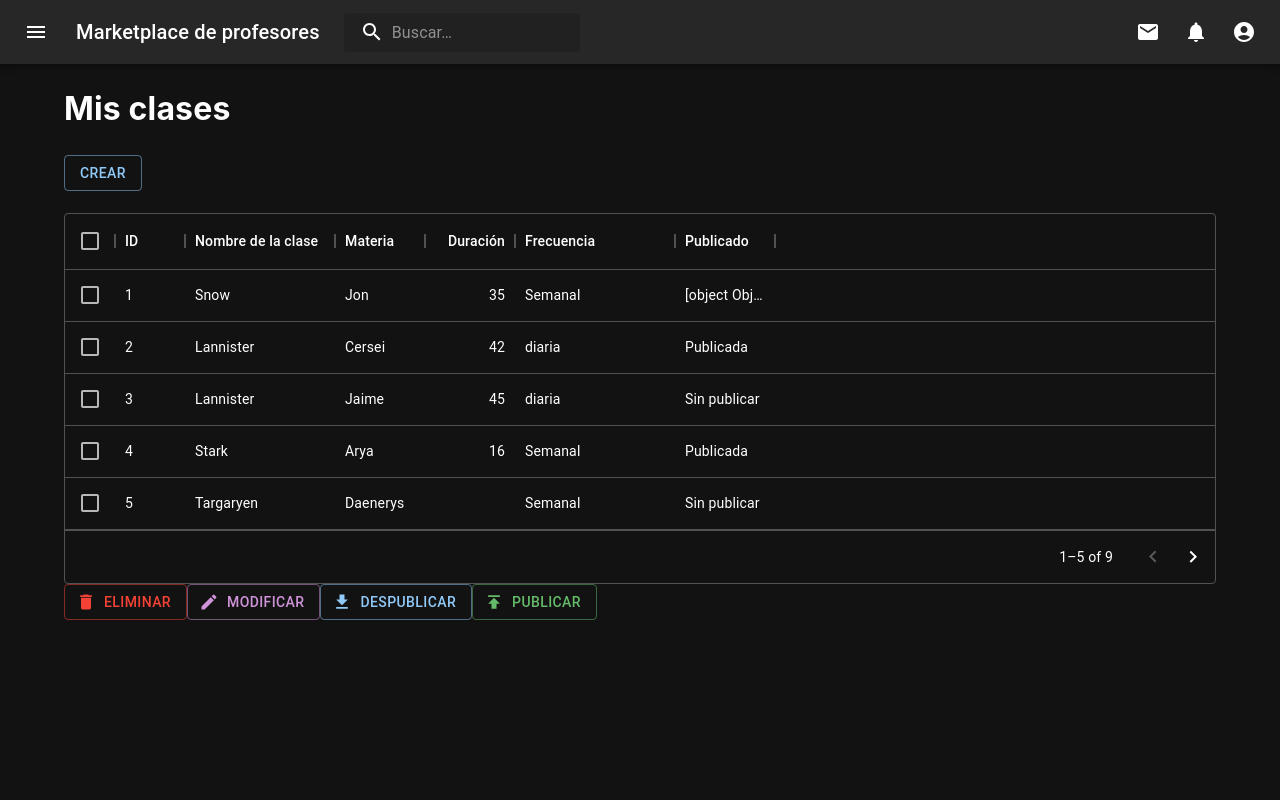
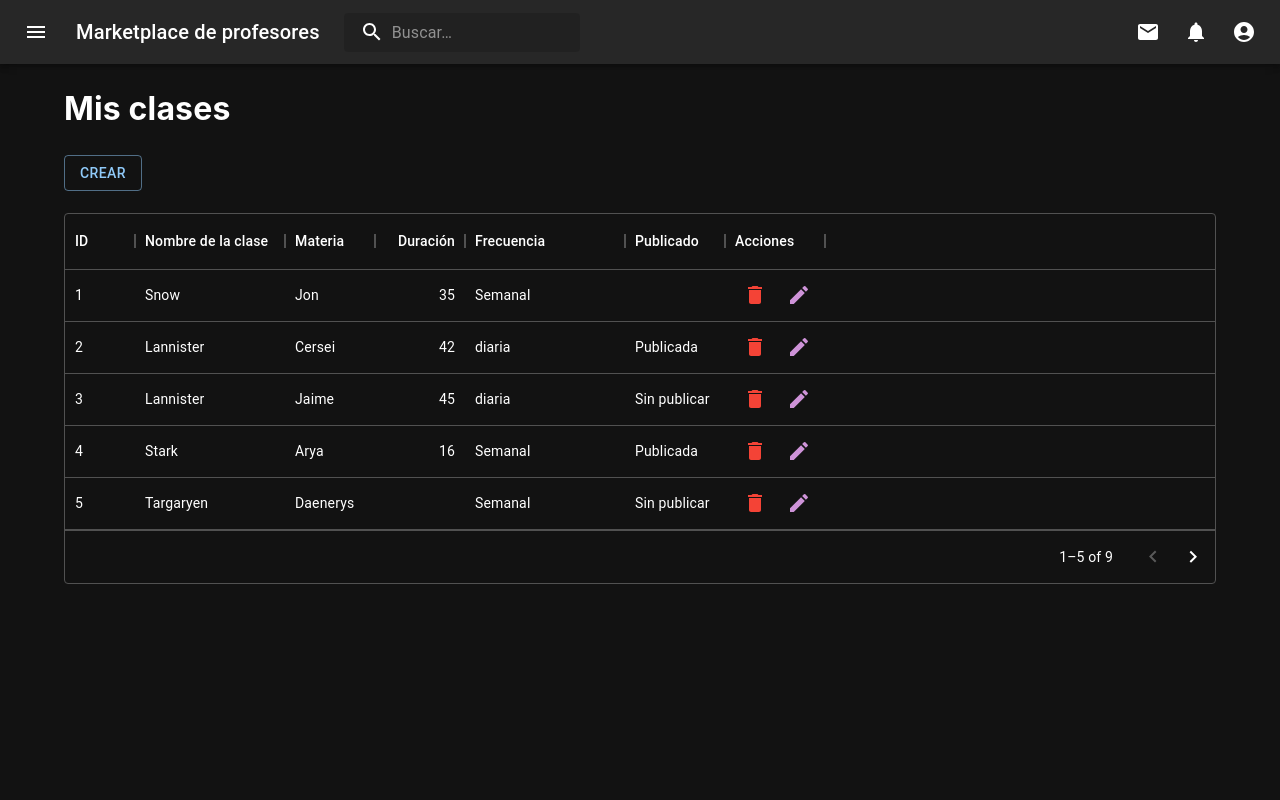
Before and after one commit to 3nu3l/marketplace-profesores-particulares, a Next.js app in the folder frontend/: page /teacherClasses in a window 1280 px wide. Shown: the top 800 px of the page. Built offline with nearby package versions, Linux system fonts and the light colour scheme.

Commit message:
Update teacherClasses.tsx

```diff
--- a/frontend/pages/teacherClasses.tsx
+++ b/frontend/pages/teacherClasses.tsx
@@ -7,7 +7,8 @@ import EditIcon from '@mui/icons-material/Edit';
 import DeleteIcon from '@mui/icons-material/Delete';
 import PublishIcon from '@mui/icons-material/Publish';
 import DownloadIcon from '@mui/icons-material/Download';
-import { Button } from '@mui/material';
+import { Button} from '@mui/material';
+import IconButton from '@mui/material/IconButton'
 import Switch from '@mui/material/Switch';
 
 
@@ -30,20 +31,25 @@ const columns: GridColDef[] = [
     //valueGetter: (params: GridValueGetterParams) =>
     //`${params.row.firstName || ''} ${params.row.lastName || ''}`,
   },
-  { field: 'status', headerName: 'Publicado', width: 100},
+  { field: 'status', headerName: 'Publicado', width: 100 },
+  { field: 'actions', headerName: 'Acciones', renderCell:()=>{return <div><IconButton color="error"><DeleteIcon/></IconButton> <IconButton color="secondary"><EditIcon/></IconButton></div>}}
 ];
 
 const rows = [
-  { id: 1, className: 'Snow', matter: 'Jon', duration: 35, frecuency: 'Semanal', status: <Switch /> },
-  { id: 2, className: 'Lannister', matter: 'Cersei', duration: 42 , frecuency: 'diaria', status: 'Publicada' },
-  { id: 3, className: 'Lannister', matter: 'Jaime', duration: 45, frecuency: 'diaria', status: 'Sin publicar'  },
-  { id: 4, className: 'Stark', matter: 'Arya', duration: 16 , frecuency: 'Semanal', status: 'Publicada' },
-  { id: 5, className: 'Targaryen', matter: 'Daenerys', duration: null , frecuency: 'Semanal', status: 'Sin publicar' },
-  { id: 6, className: 'Melisandre', matter: null, duration: 150 , frecuency: 'Semanal', status: 'Sin publicar' },
-  { id: 7, className: 'Clifford', matter: 'Ferrara', duration: 44 , frecuency: 'diaria', status: 'Publicada' },
-  { id: 8, className: 'Frances', matter: 'Rossini', duration: 36 , frecuency: 'Semanal', status: 'Publicada' },
-  { id: 9, className: 'Roxie', matter: 'Harvey', duration: 65 , frecuency: 'Semanal', status: 'Publicada' },
+  Row(1,'Snow','Jon',35,'Semanal', '' ),
+  { id: 2, className: 'Lannister', matter: 'Cersei', duration: 42, frecuency: 'diaria', status: 'Publicada' },
+  { id: 3, className: 'Lannister', matter: 'Jaime', duration: 45, frecuency: 'diaria', status: 'Sin publicar' },
+  { id: 4, className: 'Stark', matter: 'Arya', duration: 16, frecuency: 'Semanal', status: 'Publicada' },
+  { id: 5, className: 'Targaryen', matter: 'Daenerys', duration: null, frecuency: 'Semanal', status: 'Sin publicar' },
+  { id: 6, className: 'Melisandre', matter: null, duration: 150, frecuency: 'Semanal', status: 'Sin publicar' },
+  { id: 7, className: 'Clifford', matter: 'Ferrara', duration: 44, frecuency: 'diaria', status: 'Publicada' },
+  { id: 8, className: 'Frances', matter: 'Rossini', duration: 36, frecuency: 'Semanal', status: 'Publicada' },
+  { id: 9, className: 'Roxie', matter: 'Harvey', duration: 65, frecuency: 'Semanal', status: 'Publicada' },
 ];
+
+function Row(id, className, matter, duration, frecuency, status){
+  return({ id: id, className: className, matter: matter, duration: duration, frecuency: frecuency, status: status, delete: <IconButton color="error"><DeleteIcon/></IconButton>, edit: <IconButton color="secondary"><EditIcon/></IconButton>})
+}
 
 export default function DataTable() {
   return (
@@ -53,13 +59,13 @@ export default function DataTable() {
         sx={{
           //marginTop: 0,
           marginBottom: 20,
-                    paddingBottom:30,
+          paddingBottom: 30,
           display: 'flex',
           flexDirection: 'column',
           alignItems: 'center',
         }}
       >
-                <div style={{ height: 371, width: '100%'}}>
+        <div style={{ height: 371, width: '100%' }}>
           <h1>Mis clases</h1>
           <Button variant="outlined">Crear</Button>
           <h1></h1>
@@ -68,12 +74,8 @@ export default function DataTable() {
             columns={columns}
             pageSize={5}
             rowsPerPageOptions={[5]}
-                    checkboxSelection
+            //checkboxSelection
           />
-                <Button variant="outlined" color="error" startIcon={<DeleteIcon/>}>Eliminar</Button>
-                <Button variant="outlined" color="secondary" startIcon={<EditIcon/>}>Modificar</Button>
-                <Button variant="outlined" startIcon={<DownloadIcon/>}> Despublicar</Button>
-                <Button variant="outlined" color="success" startIcon={<PublishIcon/>}>Publicar</Button>
         </div>
       </Box>
     </Container>
```
Lines whose indentation alone changed are shown as unchanged.
